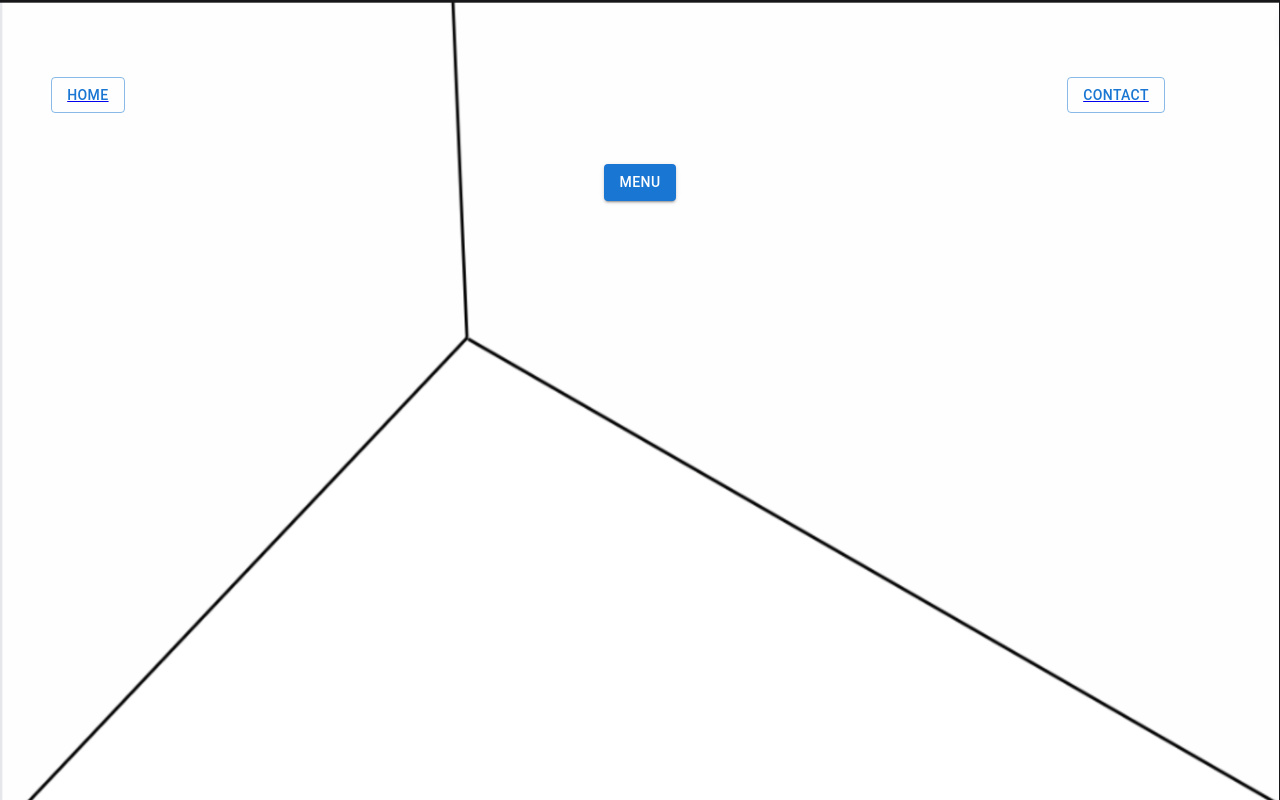
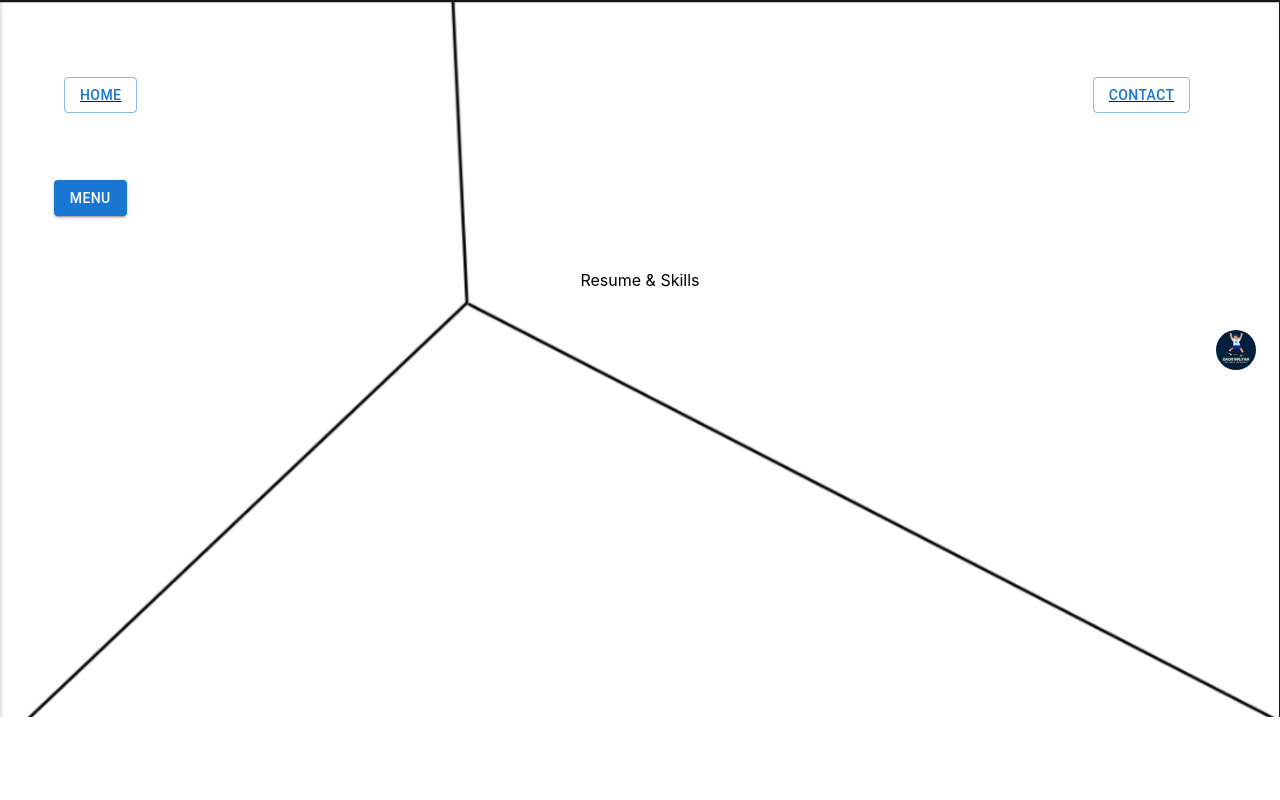
Before and after one commit to Zacharyjsultan/personal-site, a React (Create React App) app: page /resume in a window 1280 px wide. Before the commit this address had no page. Built offline with nearby package versions, Linux system fonts and the light colour scheme.

Commit message:
phase one

```diff
--- a/src/App.js
+++ b/src/App.js
@@ -1,38 +1,25 @@
-// import { Router } from "react-router-dom";
-// import "./App.css";
-
-// import Header from "./Components/Header";
-// import Portfolio from "./Components/Portfolio";
-
-// function App() {
-//   return (
-//     <div className="App">
-//       <Router>
-//         {/* <Header />
-//       <Portfolio /> */}
-//       </Router>
-//     </div>
-//   );
-// }
-
-// export default App;
-
 import { Route, Routes } from "react-router-dom";
 import "./App.css";
 import About from "./Components/About";
+import Footer from "./Components/Footer";
 import Header from "./Components/Header";
 import Home from "./Components/Home";
 import Portfolio from "./Components/Portfolio";
+import Resume from "./Components/Resume";
 
 function App() {
   return (
     <div className="App">
       <Header />
       <Routes>
-        <Route path="/home" element={<Home />} />
+        <Route path="/" element={<Home />} />
         <Route path="/portfolio" element={<Portfolio />} />
         <Route path="/about" element={<About />} />
+        <Route path="/resume" element={<Resume />} />
       </Routes>
+      <div>
+        <Footer />
+      </div>
     </div>
   );
 }
--- /dev/null
+++ b/src/components/Footer.css
@@ -0,0 +1,6 @@
+.footer {
+  display: flex;
+  justify-content: flex-end;
+  margin-right: 1.9vw;
+  margin-top: 5vh;
+}
--- /dev/null
+++ b/src/components/Footer.js
@@ -0,0 +1,21 @@
+import React from "react";
+import Avatar from "@mui/material/Avatar";
+import Stack from "@mui/material/Stack";
+import "./Footer.css";
+
+export default function Footer() {
+  return (
+    <div className="footer-container">
+      <div className="footer">
+        {" "}
+        <Stack direction="row" spacing={2}>
+          <Avatar
+            alt="little zach"
+            className="avatar"
+            src={`${process.env.PUBLIC_URL}/Avatar.png`}
+          />
+        </Stack>
+      </div>
+    </div>
+  );
+}
--- a/src/components/Header.css
+++ b/src/components/Header.css
@@ -3,4 +3,10 @@
   justify-content: space-between;
   margin: 3vw;
   padding: 1vw;
+  margin-right: 1vw;
+  margin-left: 4vw;
 }
+
+.avatar {
+  margin-left: 1em;
+}
--- a/src/components/Header.js
+++ b/src/components/Header.js
@@ -10,7 +10,7 @@ const Header = () => {
     <>
       <header>
         <div className="header-nav">
-          <Link to="/home" className="home-button">
+          <Link to="/" className="home-button">
             <Button variant="outlined">Home</Button>
           </Link>
 
--- a/src/components/Navbar.css
+++ b/src/components/Navbar.css
@@ -1,17 +1,18 @@
-.dropdown {
-  display: flex;
-  justify-content: flex-start;
-  margin: 3vw;
-}
-
-.dropdown-buttons {
-  display: flex;
-  justify-content: center;
-}
-
 a {
   display: flex;
   justify-content: flex-end;
   margin-right: 5vw;
   padding-top: 2vw;
 }
+
+.right-nav {
+  display: flex;
+  margin-left: 14vw;
+}
+.dropdown-buttons {
+  display: flex;
+}
+
+div.right-nav {
+  margin: 4.2vw;
+}
--- a/src/components/Navbar.js
+++ b/src/components/Navbar.js
@@ -7,14 +7,13 @@ const Navbar = () => {
   const [isOpen, setOpen] = useState(false);
   return (
     <nav>
-      <div className="left-nav"></div>
       <div className="right-nav">
         <Button
           variant="contained"
           className="dropdown"
           onClick={() => setOpen(!isOpen)}
         >
-          <i className="fa fa-bars"></i>Menu
+          <i className="fa fa-bars"></i> Menu
         </Button>
         {isOpen && (
           <ul className="dropdown-buttons">
@@ -25,7 +24,7 @@ const Navbar = () => {
               <Link to="/portfolio">Portfolio</Link>
             </li>
             <li className="blog-button">
-              <Link to="/resume">resume</Link>
+              <Link to="/resume">Resume</Link>
             </li>
             <li>
               {" "}
--- a/src/index.css
+++ b/src/index.css
@@ -6,7 +6,7 @@ body {
   -webkit-font-smoothing: antialiased;
   -moz-osx-font-smoothing: grayscale;
   background-image: url("bg.png");
-  background-size: 100vw 100vh;
+  background-size: cover;
   background-repeat: no-repeat;
 }
 
```
Also changed, not shown: public/Avatar.png (added).
